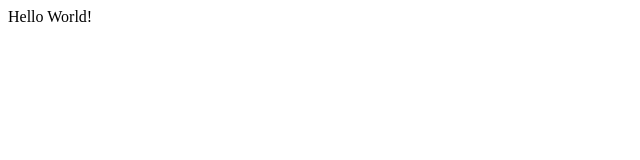
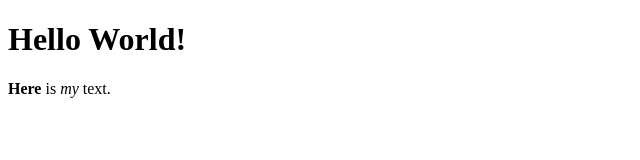
Before and after one commit to mjpatter88/learnHTMLCSSin30days, a plain HTML site: page index.html in a window 1280 px wide. Shown: the whole page, without its empty margins (0-640 px from the left). Drawn offline with Linux system fonts and the light colour scheme.

Commit message:
Finished section 2.2.

```diff
--- a/index.html
+++ b/index.html
@@ -6,6 +6,8 @@
     </head>
 
     <body>
-        Hello World!
+        <h1>Hello World!</h1>
+
+        <p> <strong>Here</strong> is <em>my</em> text.</p>
     </body>
 </html>
```
Also changed, not shown: 1 other file.
